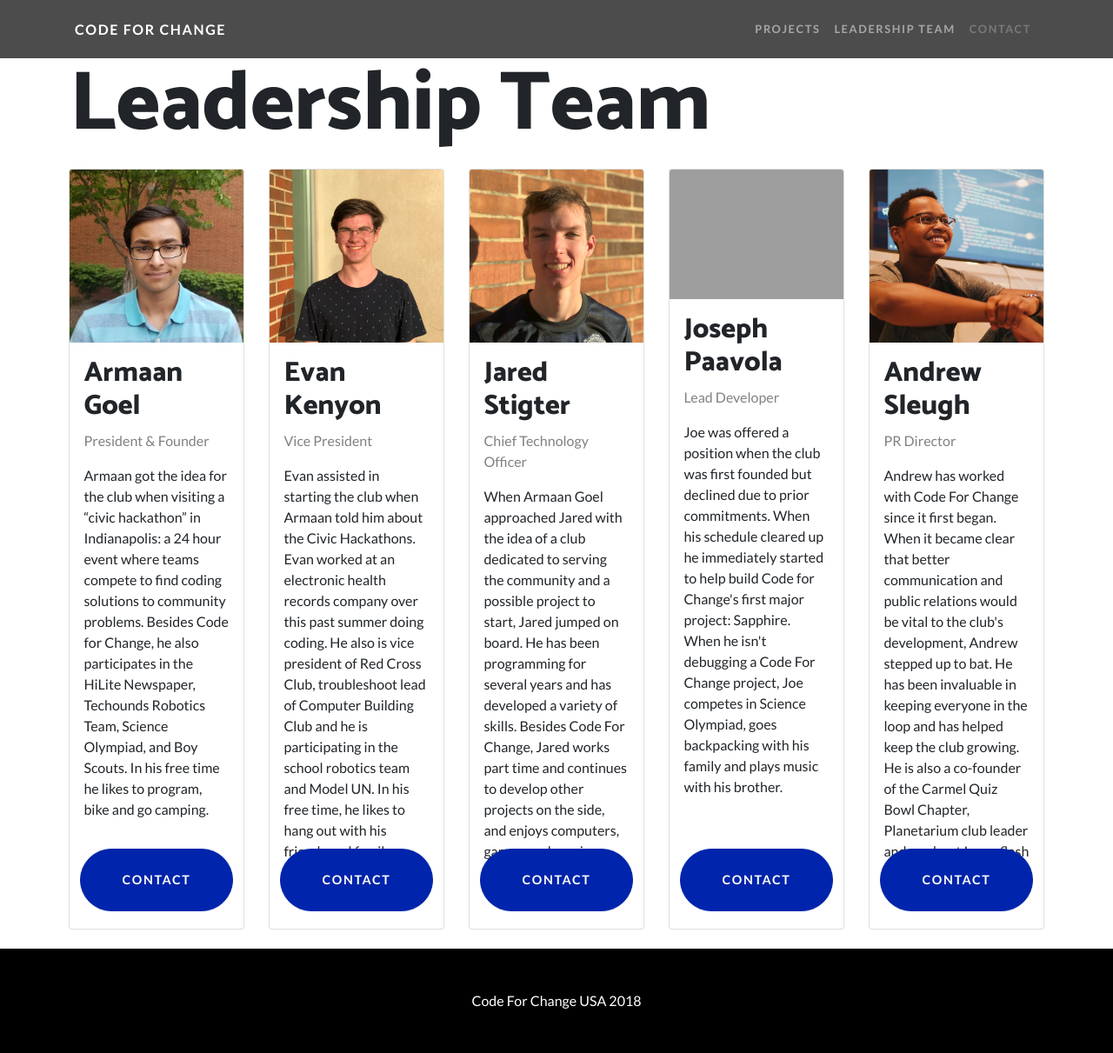
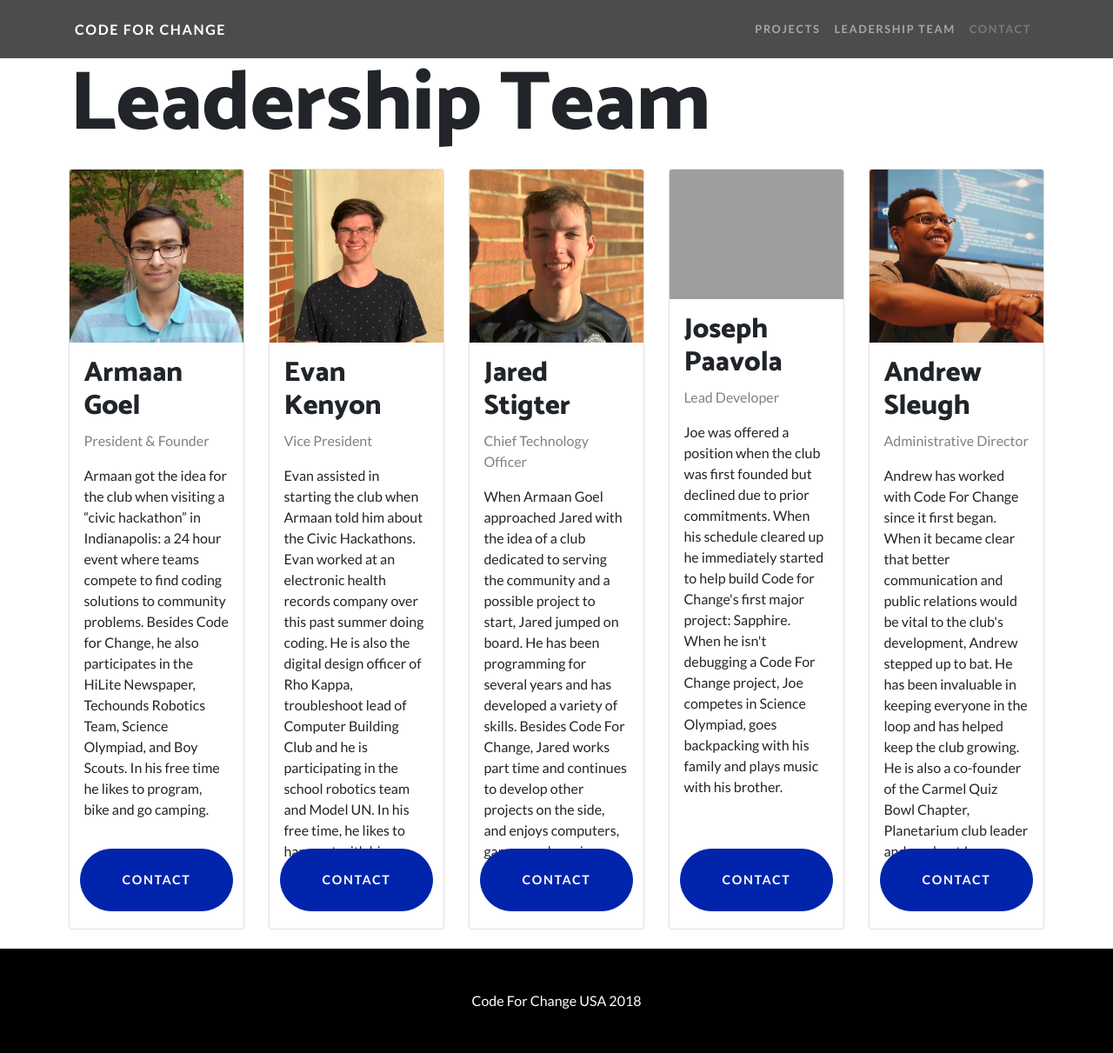
Before and after one commit to CHSCodeForChange/OrganizationWebsite-ClientFacing, a Django app: page /team/ in a window 1280 px wide. Shown: the whole page at 87% size. Run offline with Django 3.2, Linux system fonts and the light colour scheme; some libraries are stand-ins or nearby versions; grey boxes are pictures that could not be loaded.

Commit message:
Updated team profiles

```diff
--- a/resources/templates/team.html
+++ b/resources/templates/team.html
@@ -25,7 +25,7 @@
           <div class="container">
             <h2 style="margin-top:1rem;">Evan Kenyon</h2>
             <p class="title">Vice President</p>
-            <p>Evan assisted in starting the club when Armaan told him about the Civic Hackathons. Evan worked at an electronic health records company over this past summer doing coding. He also is vice president of Red Cross Club, troubleshoot lead of Computer Building Club and he is participating in the school robotics team and Model UN. In his free time, he likes to hang out with his friends and family.</p>
+            <p>Evan assisted in starting the club when Armaan told him about the Civic Hackathons. Evan worked at an electronic health records company over this past summer doing coding. He is also the digital design officer of Rho Kappa, troubleshoot lead of Computer Building Club and he is participating in the school robotics team and Model UN. In his free time, he likes to hang out with his friends and family.</p>
             <div class="contact-button"><a href="mailto:evan.m.kenyon@gmail.com" target="_blank" class="btn btn-primary btn-xl rounded-pill2 mt-1">Contact</a></div>
           </div>
         </div>
@@ -50,7 +50,7 @@
             <h2 style="margin-top:1rem;">Joseph Paavola</h2>
             <p class="title">Lead Developer</p>
             <p>Joe was offered a position when the club was first founded but declined due to prior commitments. When his schedule cleared up he immediately started to help build Code for Change's first major project: Sapphire. When he isn't debugging a Code For Change project, Joe competes in Science Olympiad, goes backpacking with his family and plays music with his brother.</p>
-            <div class="contact-button"><a href="mailto:joepaavola@gmail.com" target="_blank" class="btn btn-primary btn-xl rounded-pill2 mt-1">Contact</a></div>
+            <div class="contact-button"><a href="http://paavola.me" target="_blank" class="btn btn-primary btn-xl rounded-pill2 mt-1">Contact</a></div>
           </div>
         </div>
       </div>
@@ -60,8 +60,8 @@
           <img class="portrait img-fluid" src="/static/img/andrew.jpg" alt="Andrew Sleugh">
           <div class="container">
             <h2 style="margin-top:1rem;">Andrew Sleugh</h2>
-            <p class="title">PR Director</p>
-            <p>Andrew has worked with Code For Change since it first began. When it became clear that better communication and public relations would be vital to the club's development, Andrew stepped up to bat. He has been invaluable in keeping everyone in the loop and has helped keep the club growing. He is also a co-founder of the Carmel Quiz Bowl Chapter, Planetarium club leader and works at Laser flash in his spare time. </p>
+            <p class="title">Administrative Director</p>
+            <p>Andrew has worked with Code For Change since it first began. When it became clear that better communication and public relations would be vital to the club's development, Andrew stepped up to bat. He has been invaluable in keeping everyone in the loop and has helped keep the club growing. He is also a co-founder of the Carmel Quiz Bowl Chapter, Planetarium club leader and works at Laser Flash in his spare time. </p>
             <div class="contact-button"><a href="mailto:andrewsleugh@gmail.com" target="_blank" class="btn btn-primary btn-xl rounded-pill2 mt-1">Contact</a></div>
           </div>
         </div>
```
